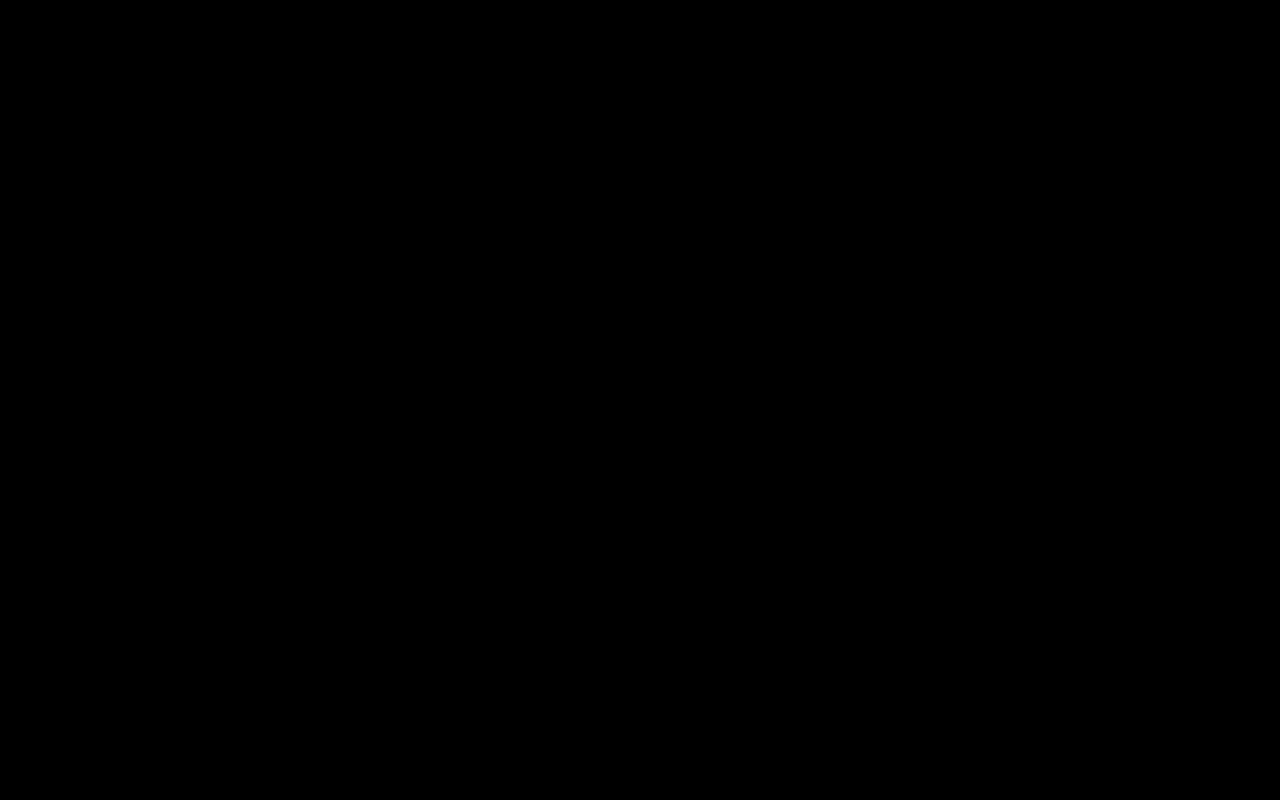
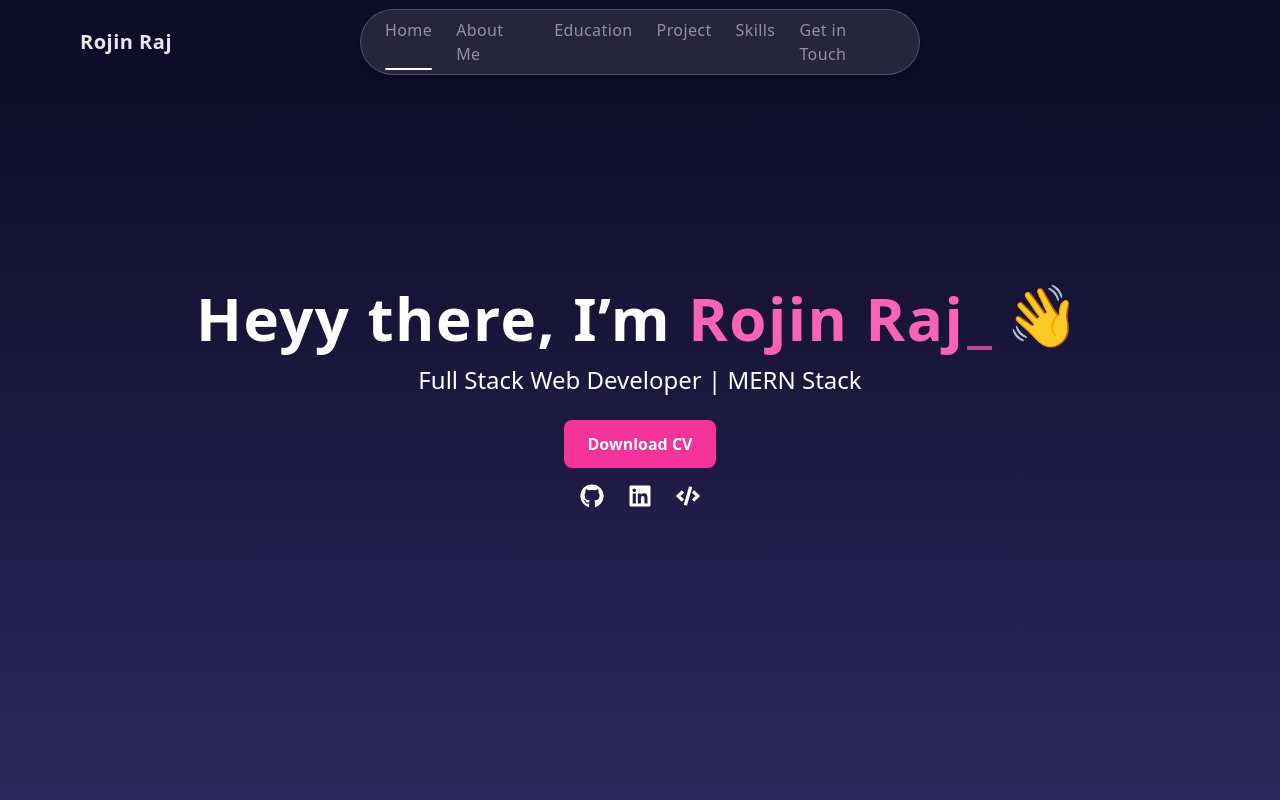
Before and after one commit to rojinraj641/Portfolio, a React (Vite) app in the folder frontend/: page / in a window 1280 px wide. Before the commit this address had no page. Shown: the top 800 px of the page. Built offline with nearby package versions, Linux system fonts and the light colour scheme.

Commit message:
Resume file name changed

```diff
--- a/frontend/src/App.jsx
+++ b/frontend/src/App.jsx
@@ -6,7 +6,7 @@
   return (
    <Router>
     <Routes>
-      <Route path="/Portfolio/" element={<Home/>}></Route>
+      <Route path="/" element={<Home/>}></Route>
     </Routes>
    </Router>
   )
--- a/frontend/src/Components/HomePage.jsx
+++ b/frontend/src/Components/HomePage.jsx
@@ -57,7 +57,7 @@
 
                 {/* Button */}
                 <motion.a
-                    href="/Rojin Raj - Resume.pdf"
+                    href="/RojinRaj_Resume.pdf"
                     download
                     whileHover={{ scale: 1.08 }}
                     whileTap={{ scale: 0.95 }}
```
Also changed, not shown: 1 other file (tests, documents, lock files or other folders).
